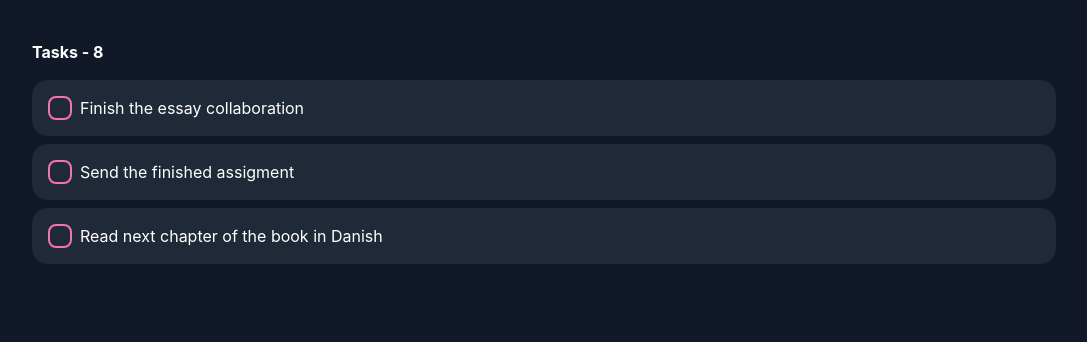
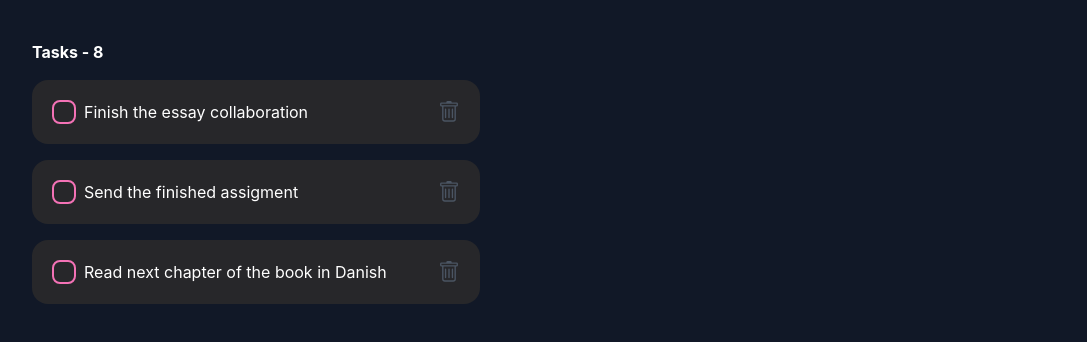
Before and after one commit to Ebazhanov/school-todo-list-tailwindcss, a React (Create React App) app: page / in a window 1280 px wide. Shown: the top 342 px of the page, without its empty margins (96-1183 px from the left). Built offline with nearby package versions, Linux system fonts and the light colour scheme.

Commit message:
add remove functionality

```diff
--- a/src/сomponents/Home.tsx
+++ b/src/сomponents/Home.tsx
@@ -27,19 +27,32 @@ interface Item {
 
 export const Home = () => {
   const [todos, setTodos] = useState<Item[]>(data);
+  console.log("Zhenja", todos);
 
   const changeTodo = (id: any) => {
-    const items = [...todos];
-    items[items.findIndex((i) => i.id === id)].isCompleted =
-      !items[items.findIndex((i) => i.id === id)].isCompleted;
-    setTodos(items);
+    const copy = [...todos];
+    const current = copy.find((t) => t.id === id);
+    if (current !== undefined) {
+      current.isCompleted = !current.isCompleted;
+    }
+    setTodos(copy);
+  };
+
+  const removeTodo = (id: any) => {
+    const newList = todos.filter((item: any) => item.id !== id);
+    setTodos(newList);
   };
 
   return (
     <div className="w-4/5 mx-auto text-white">
       <h1 className="mb-4 font-bold text-l">Tasks - 8</h1>
-      {data.map((todo) => (
-        <TodoItem key={todo.id} todo={todo} changeTodo={changeTodo} />
+      {todos.map((todo) => (
+        <TodoItem
+          key={todo.id}
+          todo={todo}
+          removeTodo={removeTodo}
+          changeTodo={changeTodo}
+        />
       ))}
     </div>
   );
--- a/src/сomponents/item/TodoItem.tsx
+++ b/src/сomponents/item/TodoItem.tsx
@@ -1,17 +1,28 @@
+import React from "react";
+import cn from "classnames";
+import { BsTrash } from "react-icons/bs";
 import { Check } from "./Check";
-import cn from "classnames";
 
-const TodoItem = ({ todo, changeTodo }: any) => {
+const TodoItem = ({ todo, changeTodo, removeTodo }: any) => {
   return (
-    <button
-      className="flex items-center w-full p-4 mb-2 bg-gray-800 rounded-2xl"
-      onClick={() => changeTodo(todo.id)}
-    >
-      <Check isCompleted={todo.isCompleted} />
-      <span className={cn({ "line-through": todo.isCompleted })}>
-        {todo.title}
-      </span>
-    </button>
+    <div className="flex items-center justify-between mb-4 rounded-2xl bg-zinc-800 p-5 max-w-md">
+      <button className="flex items-center" onClick={() => changeTodo(todo.id)}>
+        <Check isCompleted={todo.isCompleted} />
+        <span
+          className={cn({
+            "line-through": todo.isCompleted,
+          })}
+        >
+          {todo.title}
+        </span>
+      </button>
+      <button onClick={() => removeTodo(todo.id)}>
+        <BsTrash
+          size={22}
+          className="text-gray-600 hover:text-red-700 transition-colors ease-in-out duration-300"
+        />
+      </button>
+    </div>
   );
 };
 
```
